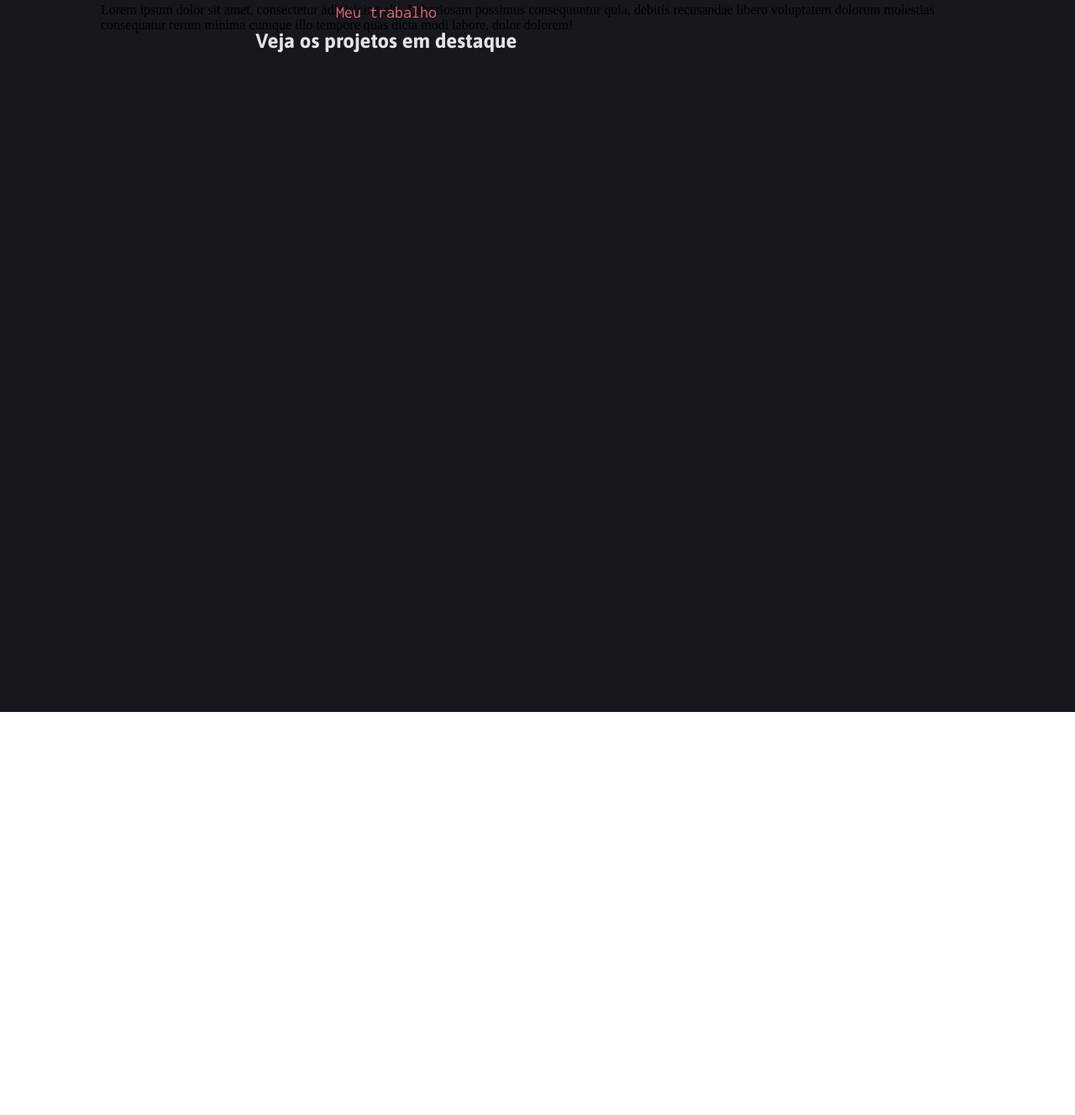
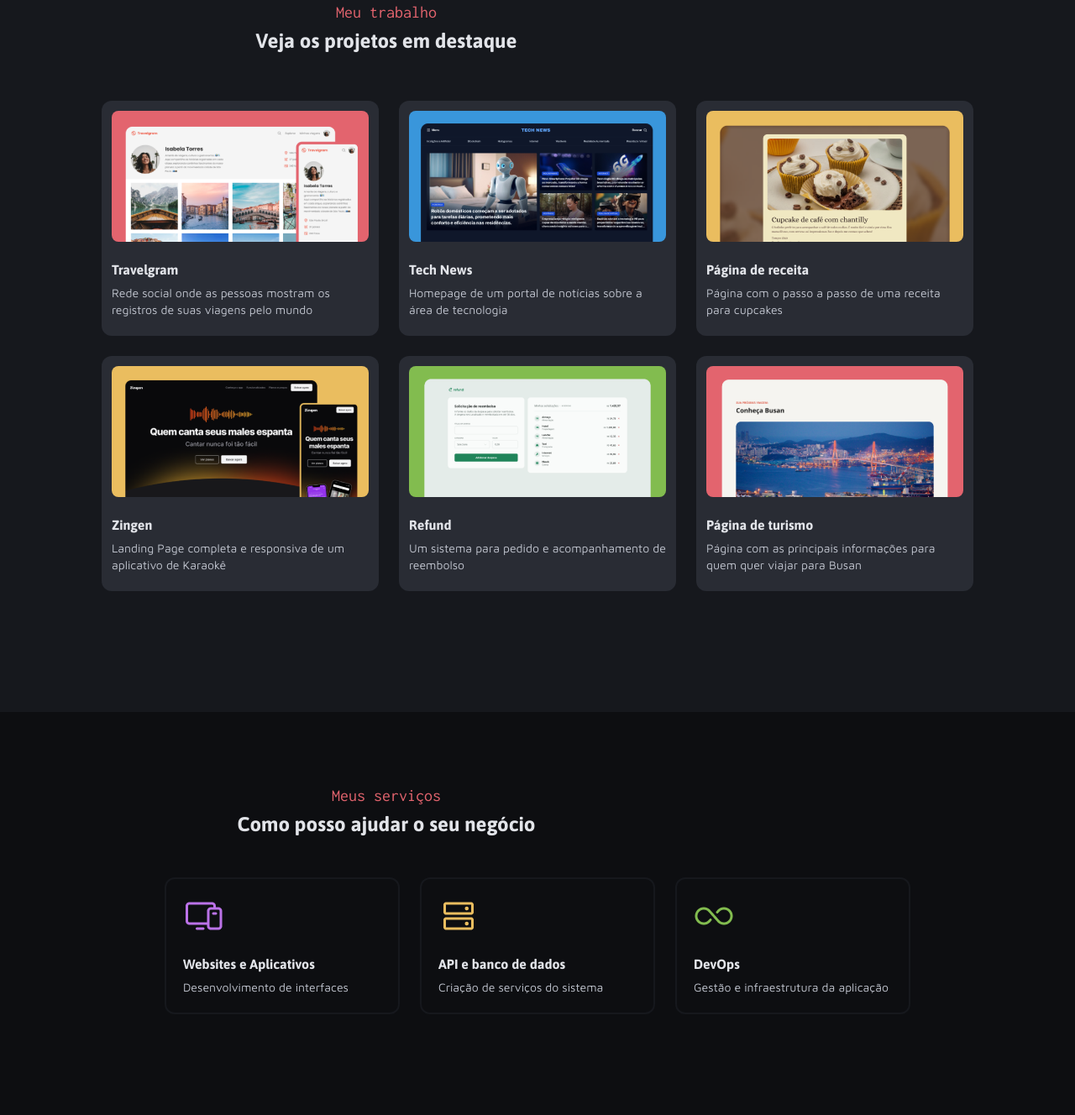
Before and after one commit to Matheuste-tech/portifolio-dev, a plain HTML site: page index.html in a window 1280 px wide. Shown: the part 819-2147 px from the top of the page at 84% size. Before the commit the page ends 1667 px from the top, so only its background shows below. Drawn offline with Linux system fonts and the light colour scheme.

Commit message:
finalizando serviços

```diff
--- a/index.html
+++ b/index.html
@@ -49,19 +49,70 @@
       <img src="assets/Vector.png" alt="arrow">
     </div>
   </div>
+
   <section id="trabalho">
     <header>
       <span>Meu trabalho</span>
       <p>Veja os projetos em destaque</p>
     </header>
-    <div id="grid">
-      <div id="card">Lorem ipsum dolor sit amet, consectetur adipisicing elit. Laboriosam possimus consequuntur quia, debitis recusandae libero voluptatem dolorum molestias consequatur rerum minima cumque illo tempore quas dicta modi labore, dolor dolorem!</div>
-      <div id="card"></div>
-      <div id="card"></div>
-      <div id="card"></div>
-      <div id="card"></div>
-      <div id="card"></div>
+    <div class="grid">
+      <div class="card">
+        <img src="assets/Thumbnail_Project-01.png" alt="Imagem Travelgram">
+        <span>Travelgram</span>
+        <p>Rede social onde as pessoas mostram os registros de suas viagens pelo mundo</p>
+      </div>
+      <div class="card">
+        <img src="assets/Thumbnail_Project-02.png" alt="Imagem Tech News">
+        <span>Tech News</span>
+        <p class="card-text">Homepage de um portal de notícias sobre a área de tecnologia </p>
+      </div>
+      <div class="card">
+        <img src="assets/Thumbnail_Project-03.png" alt="Imagem Tech News">
+        <span>Página de receita</span>
+        <p>Página com o passo a passo de uma receita para cupcakes </p></div>
+      <div class="card">
+        <img src="assets/Thumbnail_Project-04.png" alt="Imagem Tech News">
+        <span>Zingen</span>
+        <p>Landing Page completa e responsiva de um aplicativo de Karaokê</p>
+      </div>
+      <div class="card">
+        <img src="assets/Thumbnail_Project-05.png" alt="Imagem Tech News">
+        <span>Refund</span>
+        <p>Um sistema para pedido e acompanhamento de reembolso  </p>
+      </div>
+      <div class="card">
+        <img src="assets/Thumbnail_Project-06.png" alt="Imagem Tech News">
+        <span>Página de turismo</span>
+        <p>Página com as principais informações para quem quer viajar para Busan </p>
+      </div>
     </div>
+  </section>
+
+  <section id="servicos">
+    <header>
+      <span>Meus serviços</span>
+      <p>Como posso ajudar o seu negócio</p>
+    </header>
+
+    <main>
+      <div>
+        <img src="assets/Devices.png" alt="Logo Computer">
+        <span>Websites e Aplicativos</span>
+        <p>Desenvolvimento de interfaces</p>
+      </div>
+
+      <div>
+        <img src="assets/HardDrives.png" alt="Logo HardDrives">
+        <span>API e banco de dados</span>
+        <p>Criação de serviços do sistema</p>
+      </div>
+
+      <div>
+        <img src="assets/Infinity.png" alt="Logo DevOps">
+        <span>DevOps</span>
+        <p>Gestão e infraestrutura da aplicação</p>
+      </div>
+    </main>
   </section>
 </body>
 </html>
--- a/styles.css/sections.css
+++ b/styles.css/sections.css
@@ -1,10 +1,14 @@
 #trabalho {
+  position: relative;
+
   background-color: var(--gray-500);
   height: 917px;
   padding: 72px 120px 144px;
 
   header {
-    /* display: flex; */
+    /* position: absolute; */
+    /* width: 1040px; */
+    height: 61px;
     span {
       display: flex;
       /* border: 1px solid blue; */
@@ -16,12 +20,119 @@
     p {
       font: var(--title-md);
       color: var(--gray-100);
-      padding-bottom: 56px;
+      /* margin-bottom: 56px; */
     }
   }
 
-  #grid {
-      /* color: aqua; */
+  .grid {
+    position: absolute;
+    bottom: 144px;
+    left: 50%;
+    transform: translate(-50%);
+    height: 584px;
+    display: grid;
+    gap: 24px;
+
+    grid-template-columns: repeat(3, 1fr);
+
+    margin-top: 56px;
+    .card {
+     display: flex;
+     flex-direction: column;
+
+     padding: 12px 12px 17px;
+     background-color: var(--gray-400);
+     width: 330px;
+     height: 280px;
+     border-radius: 12px;
+
+     img {
+      border-radius: 8px;
+      height: 156px;
+
+     }
+
+     span {
+      color: var(--gray-100);
+      font: var(--title-sm);
+      padding: 4px 0 8px;
+      margin-top: 20px;
+     }
+
+     p {
+      color: var(--gray-200);
+      font: var(--text-sm);
+      padding-bottom: 4px;
+      /* margin-bottom: 17px; */
+     }
+
+    }
   }
 
+
+
+
 }
+
+#servicos {
+  padding: 88px 120px 120px;
+  height: 480px;
+  background-color: var(--gray-600);
+  position: relative;
+
+  header {
+    span {
+    display: flex;
+    font: var(--subtitle);
+    color: var(--red);
+    justify-content: center;
+    margin-bottom: 8px;
+  }
+
+  p {
+    font: var(--title-md);
+    color: var(--gray-100);
+  }
+  }
+
+  main {
+
+    position: absolute;
+    bottom: 120px;
+    left: 50%;
+    transform: translate(-50%);
+
+    /* width: 888px; */
+    /* height: 155px; */
+    display: grid;
+    grid-template-columns: repeat(3, 1fr);
+    gap: 24px;
+
+    div {
+      width: 280px;
+      border: 2px solid var(--gray-500);
+      padding: 20px;
+      border-radius: 12px;
+      }
+
+      span {
+        display: flex;
+        justify-self: left;
+        padding: 20px 0 8px;
+        font: var(--title-sm);
+        color: var(--gray-100);
+      }
+
+      p {
+        font: var(--text-sm);
+        color: var(--gray-200);
+
+      }
+
+    }
+
+
+  }
+
+
+}
```
Also changed, not shown: assets/Devices.png (added), assets/HardDrives.png (added), assets/Infinity.png (added).
